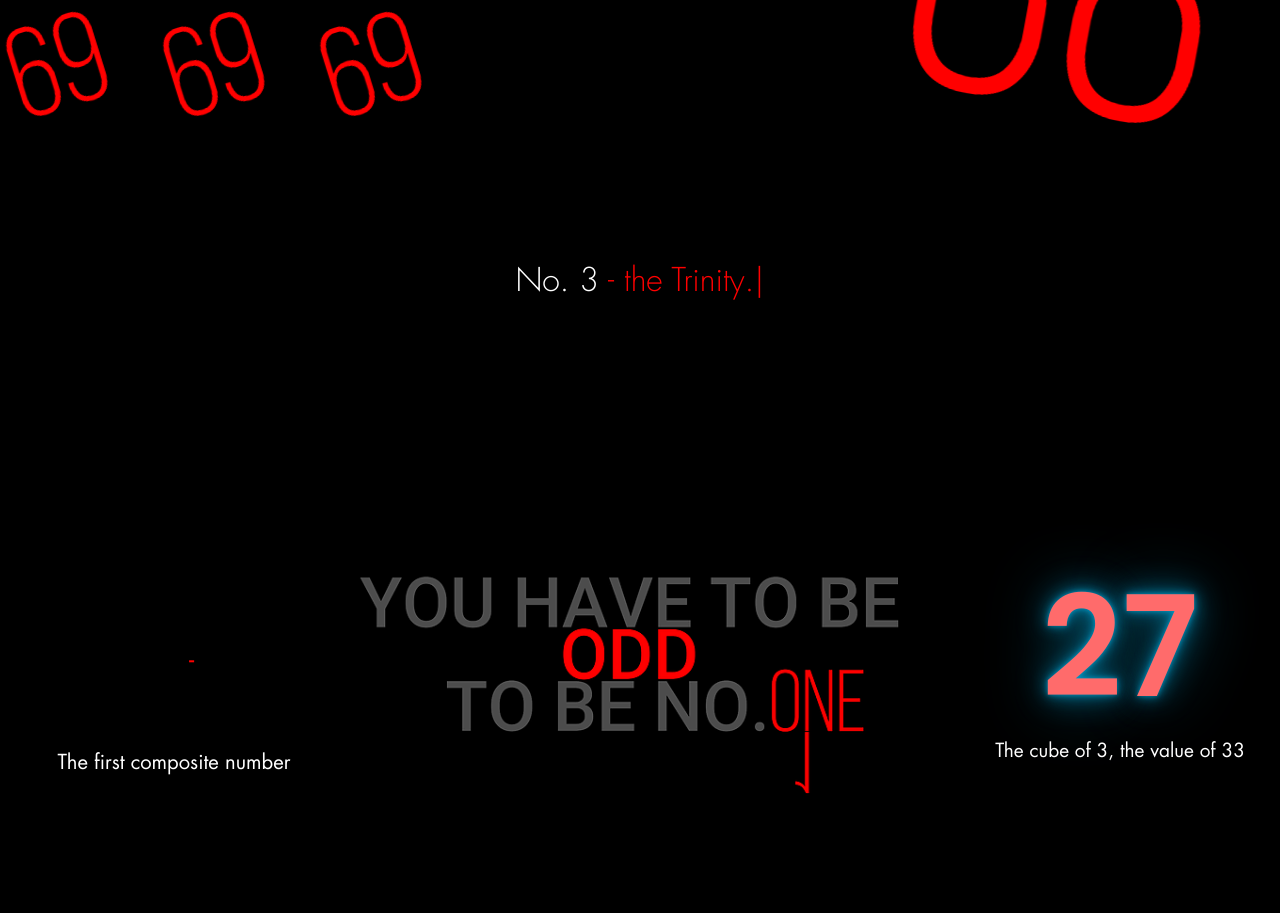
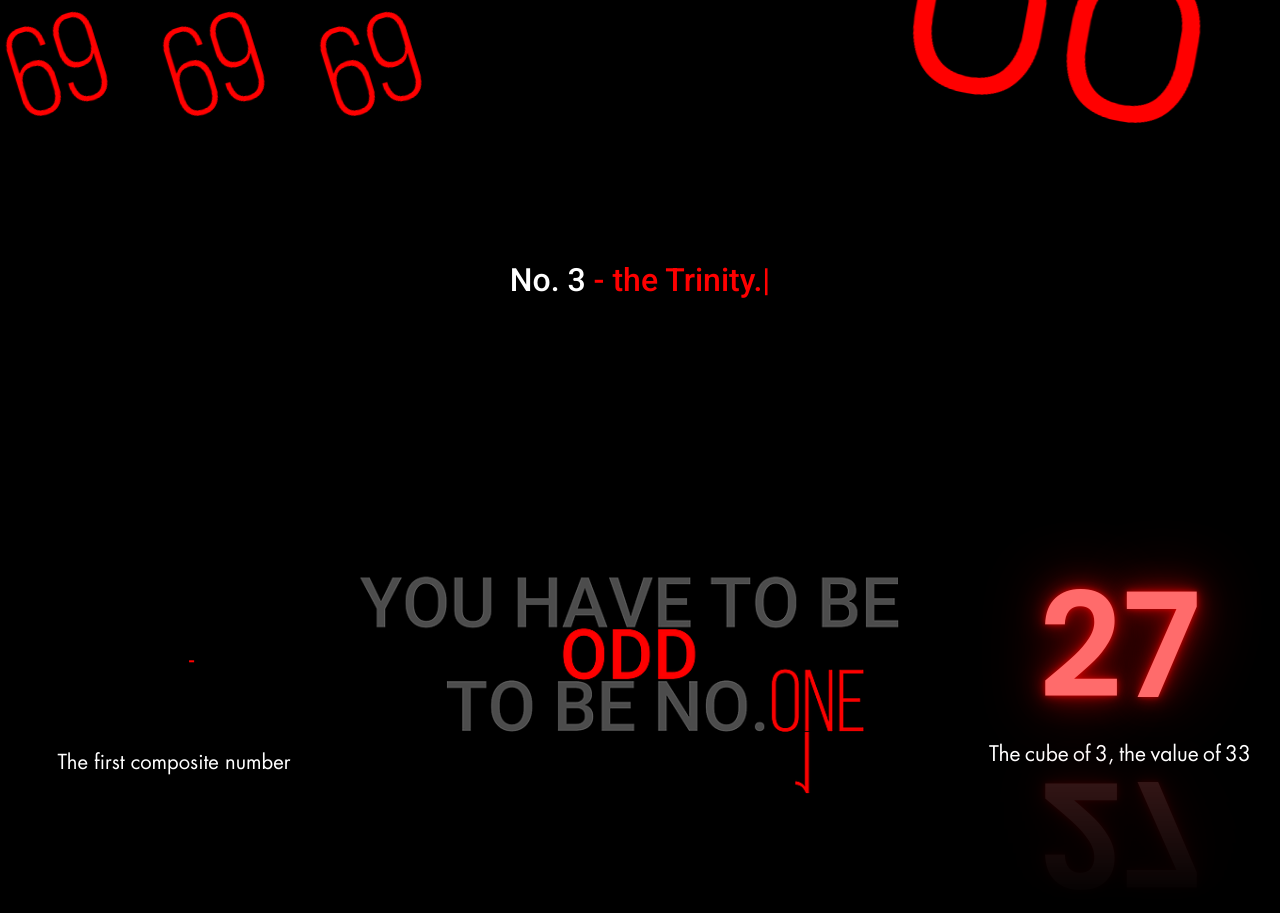
Before and after one commit to mansoor250984/red-numbers, a plain HTML site: page index.html in a window 1280 px wide. Shown: the part 1400-2313 px from the top of the page. Drawn offline with nearby package versions, Linux system fonts and the light colour scheme; files whose address does not match are found by name.

Commit message:
Add files via upload

```diff
--- a/css/style.css
+++ b/css/style.css
@@ -1,5 +1,6 @@
 @import url('https://fonts.googleapis.com/css2?family=Poppins:wght@300;400;500;600;700;800&display=swap');
 @import url('https://fonts.googleapis.com/css2?family=Bebas+Neue&display=swap');
+@import url('https://fonts.googleapis.com/css2?family=Roboto:wght@500&display=swap');
 /*@font-face {
     font-display: block;
     font-family:"Futura-LT-W01-Book";
@@ -127,8 +128,8 @@ stroke-dashoffset: -20%;
 }
 
 
-.col-3 h3{outline:none; font:500 140px/140px "Poppins"; font-weight:600; animation: animate 5s linear infinite; color: #033742; margin-top:-70px; padding-bottom:20px;}
-.col-3 .text-span{color:#fff; font:normal 19px "Futura-LT-W01-Book"; text-align:center;}
+.col-3 h3{outline:none; font:500 145px/145px "Poppins"; font-weight:600; animation: animate 5s linear infinite; color: #033742; margin-top:-70px; padding-bottom:20px; -webkit-box-reflect:below 1px linear-gradient(transparent, #0004);}
+.col-3 .text-span{color:#fff; font:normal 21px "Futura-LT-W01-Book"; text-align:center; word-spacing:-2px;}
 @keyframes animate{
 
 0%, 18%, 20%, 50.1%, 60%, 65.1%, 80%, 90.1%, 92%{
@@ -139,16 +140,16 @@ text-shadow:none;
 18.1%, 20.1%, 30%, 50%, 60.1%, 65%, 80.1%, 90%,100%
 {
 color:#fff;
-text-shadow: 0 0 10px #03bcf4,
-0 0 20px #03bcf4,
-0 0 40px #03bcf4,
-0 0 80px #03bcf4,
-0 0 160px #03bcf4;
+text-shadow: 0 0 10px #ff0000,
+0 0 20px #ff0000,
+0 0 40px #ff0000,
+0 0 80px #ff0000,
+0 0 160px #ff0000;
 }
 }
 
 
-.type-animation{font-size:32px; line-height:50px; font-family:"futura-lt-w01-light"; text-align:center; font-weight:400; padding:120px 0 0;}
+.type-animation{font-size:32px; line-height:50px; font-family:"Roboto"; text-align:center; font-weight:500; padding:120px 0 0;}
 .type-animation span em{font-style:normal; color:#fff;}
 
 #typed{white-space: break-spaces!important;}
```
